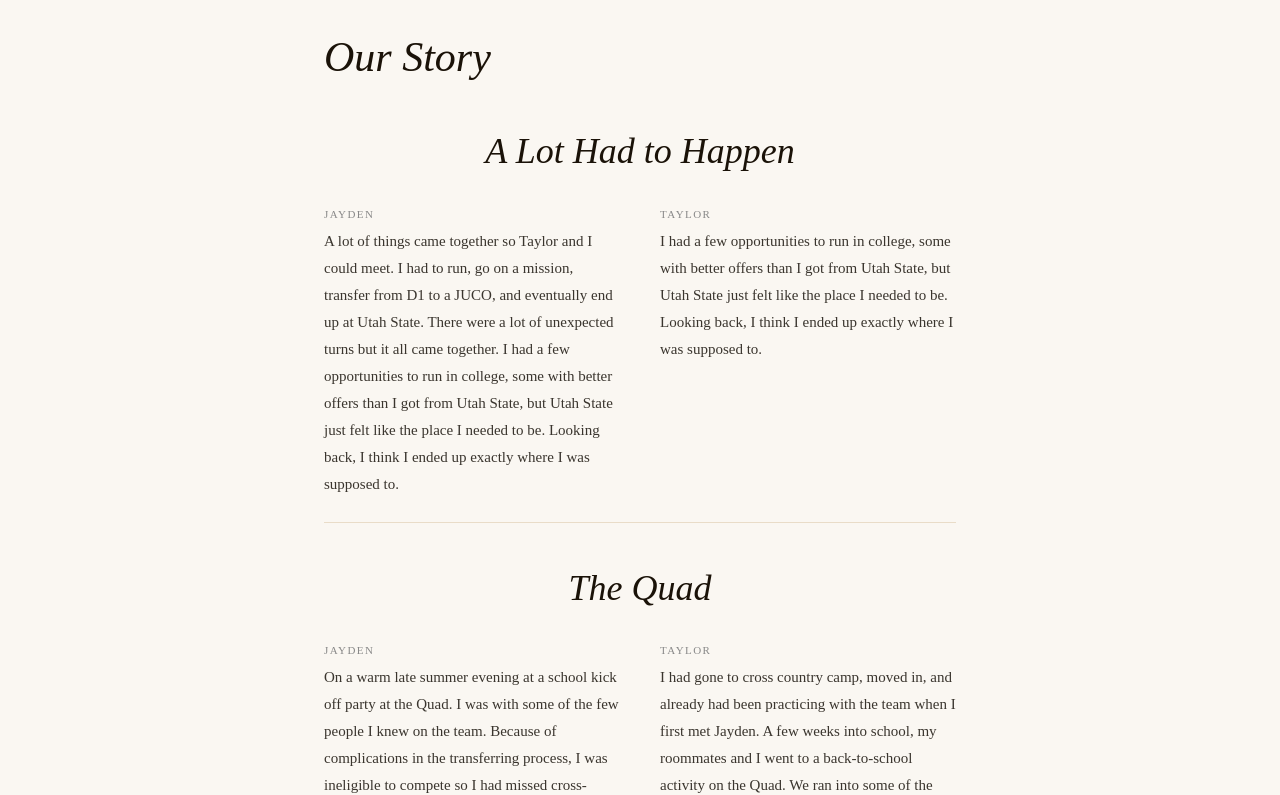
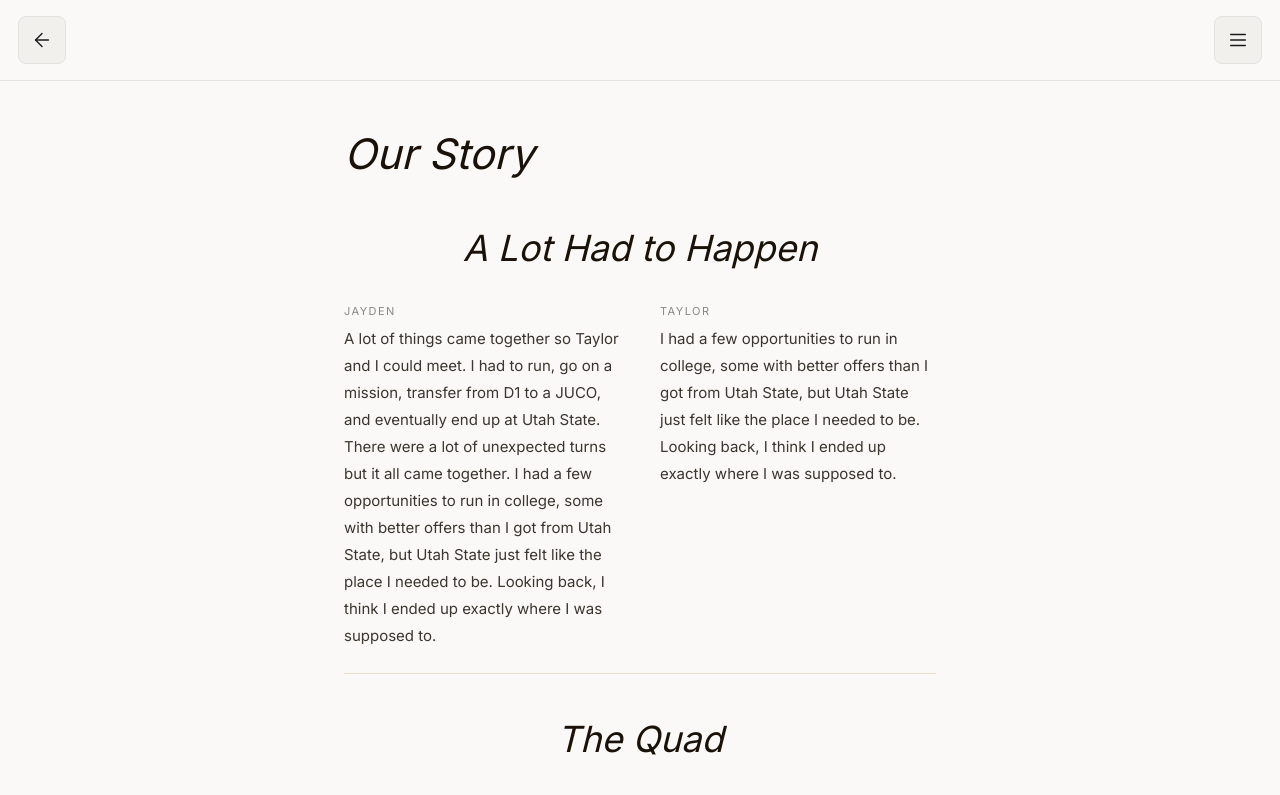
Before and after one commit to pwslcc24-hash/JandT, a React (Vite) app: page /story in a window 1280 px wide. Shown: the top 795 px of the page. Built offline with nearby package versions, Linux system fonts and the light colour scheme; no server answers.

Commit message:
File changes

```diff
--- a/src/pages/OurStory.jsx
+++ b/src/pages/OurStory.jsx
@@ -1,3 +1,5 @@
+import PageChrome from "@/components/wedding/PageChrome";
+
 const STORY_SECTIONS = [
   {
     title: "A Lot Had to Happen",
@@ -190,13 +192,12 @@ function MediaPlaceholder({ type, size }) {
 
 export default function OurStory() {
   return (
-    <main style={styles.page}>
+    <PageChrome>
       <style>{`
         @media (max-width: 520px) {
           .os-body-grid { grid-template-columns: 1fr !important; }
         }
       `}</style>
-      <div style={styles.content}>
       <h1 style={styles.pageTitle}>Our Story</h1>
 
       {STORY_SECTIONS.map((section, index) => (
@@ -225,7 +226,6 @@ export default function OurStory() {
           {index < STORY_SECTIONS.length - 1 && <hr style={styles.rule} />}
         </section>
       ))}
-      </div>
-    </main>
+    </PageChrome>
   );
 }
```
Lines whose indentation alone changed are shown as unchanged.
